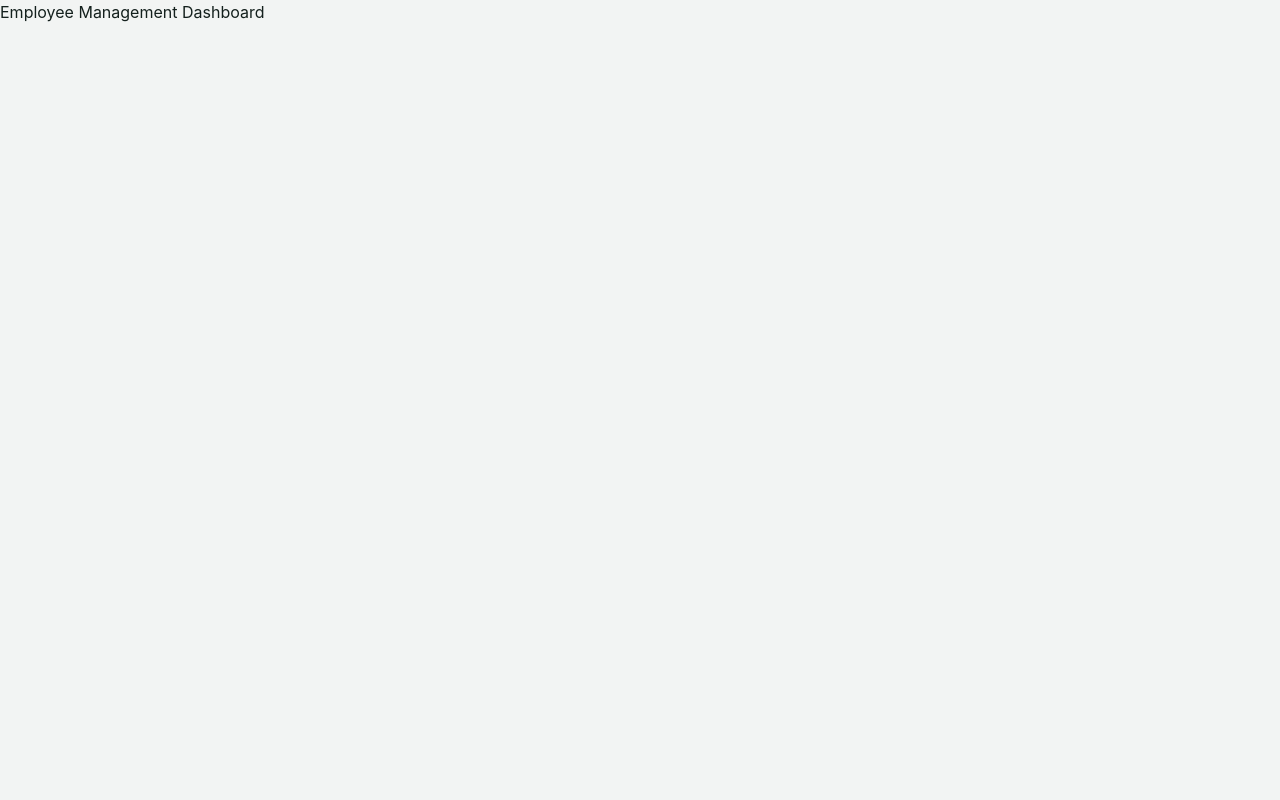
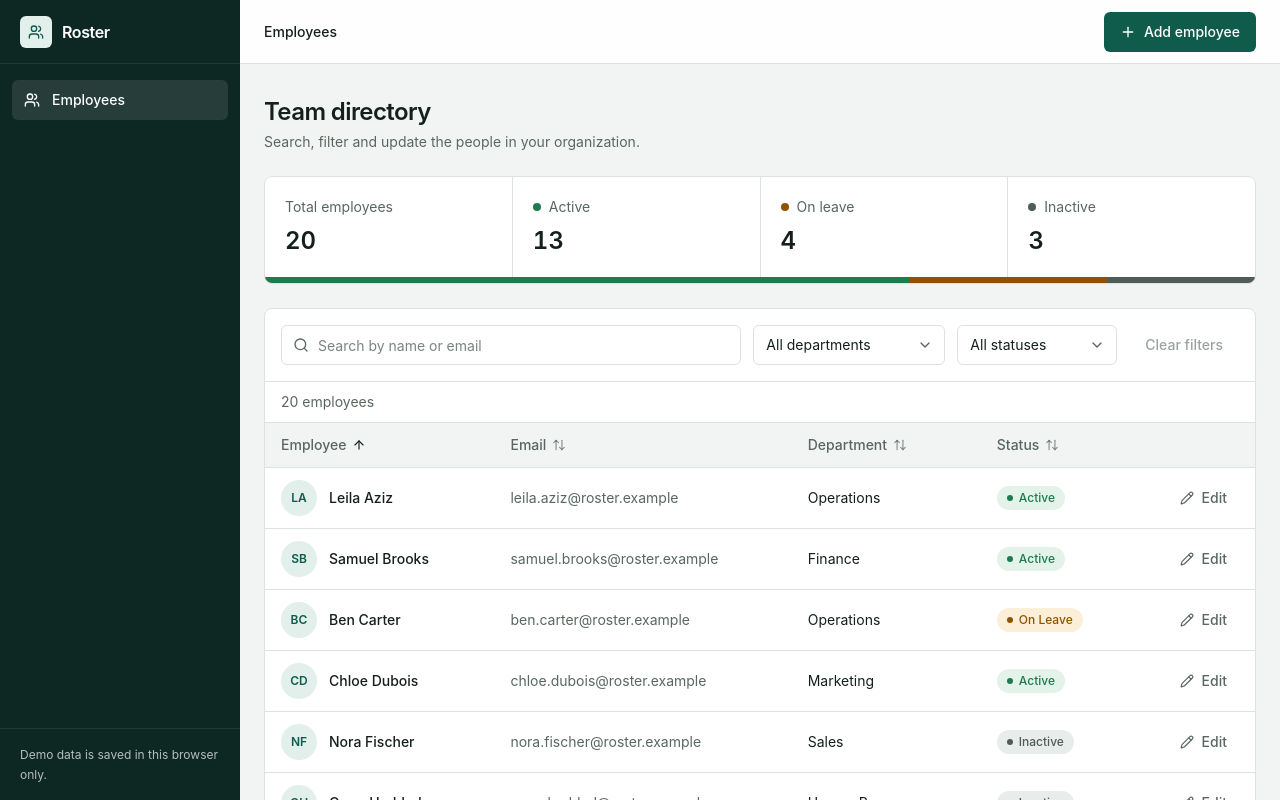
Before and after one commit to Nastaran-dev/employee-management-dashboard, a React (Vite) app: page / in a window 1280 px wide. Shown: the top 800 px of the page. Built offline with nearby package versions, Linux system fonts and the light colour scheme.

Commit message:
add EmployeesPages

```diff
--- a/src/app/App.tsx
+++ b/src/app/App.tsx
@@ -1,9 +1,10 @@
-import { AppProviders } from "./providers";
+import { EmployeesPage } from '@/features/employees/pages/EmployeesPage';
+import { AppProviders } from './providers';
 
 export function App() {
   return (
     <AppProviders>
-      <h1>Employee Management Dashboard</h1>
+      <EmployeesPage />
     </AppProviders>
   );
 }
```
